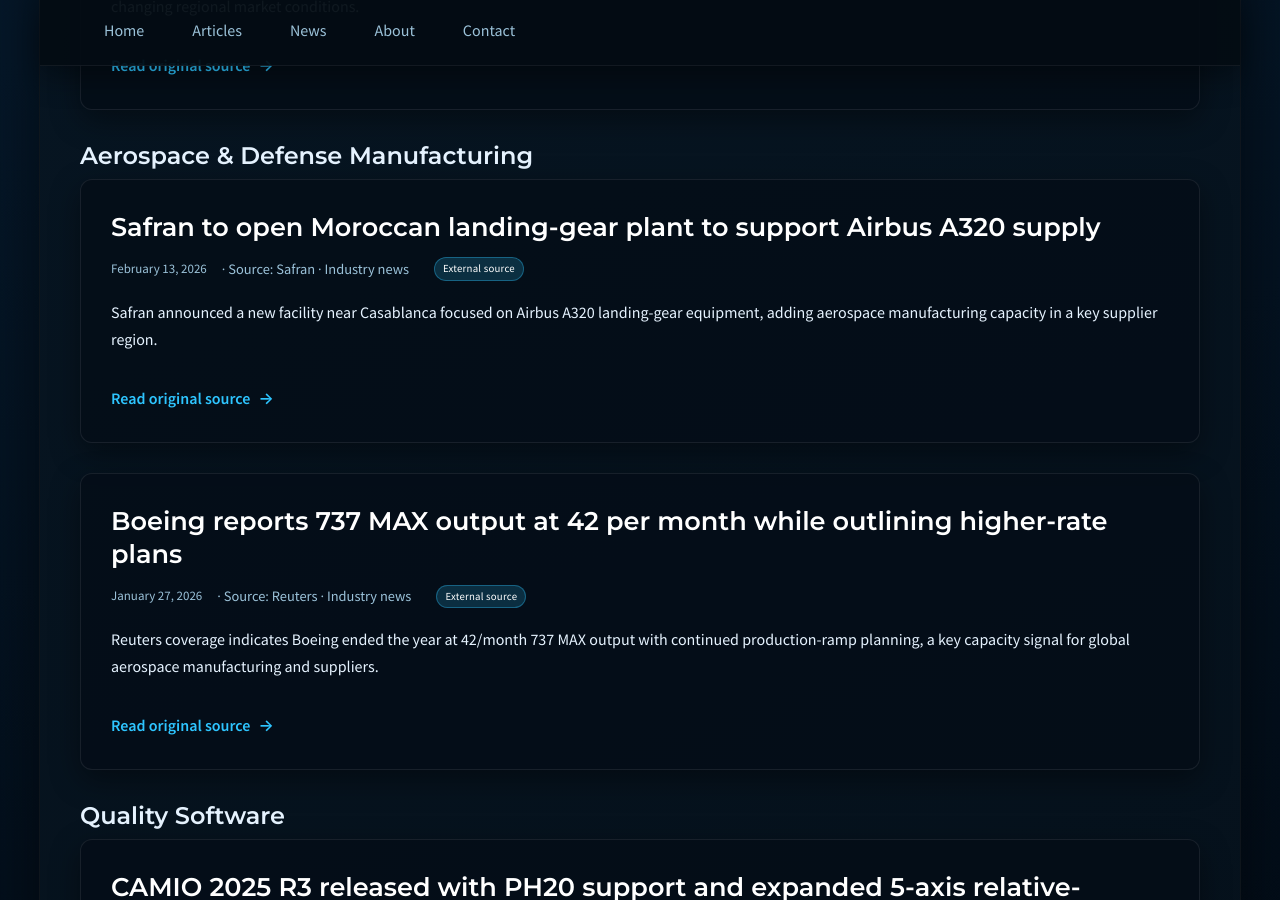
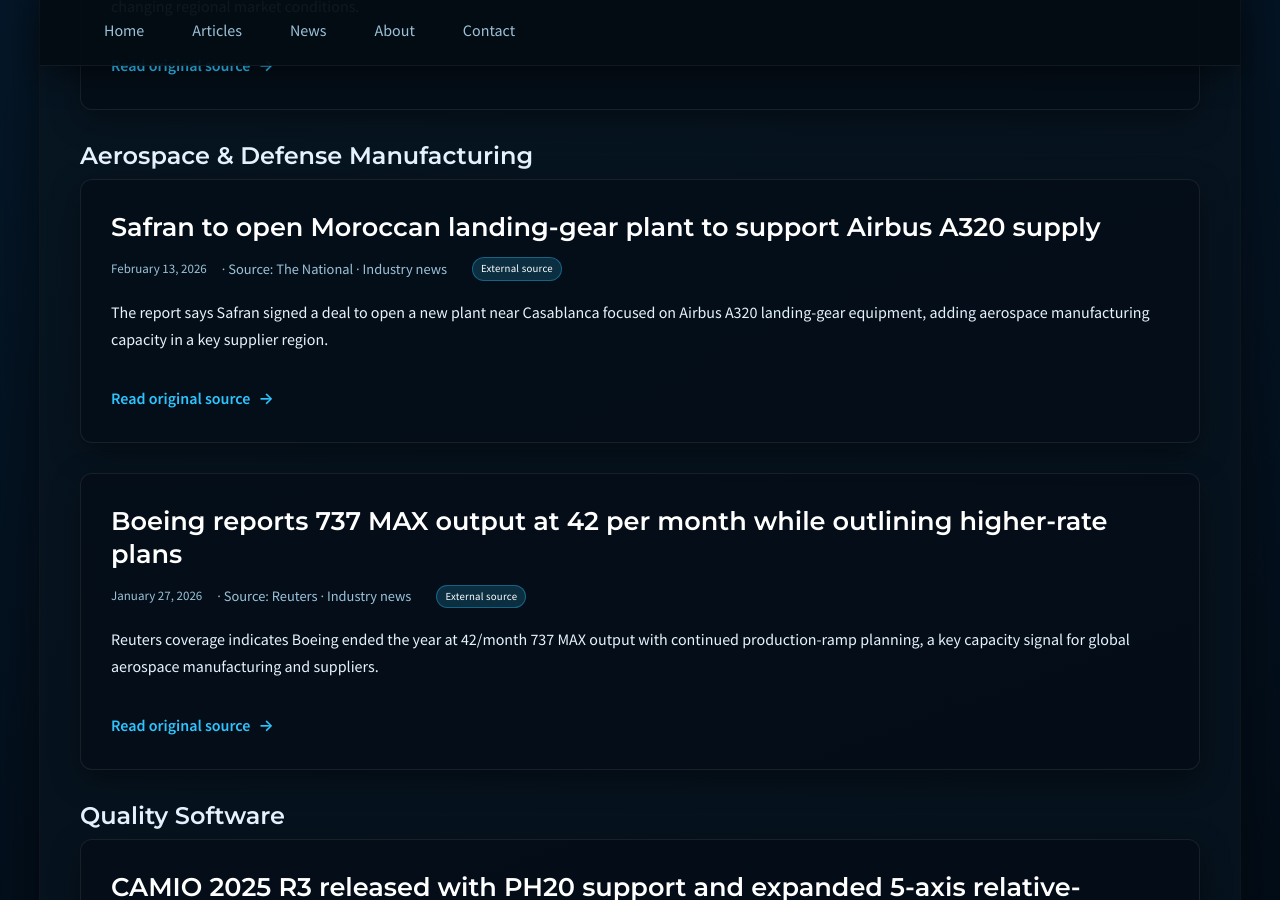
Before and after one commit to JohnForeman/MetrologyCentral, a Jekyll site: the page built from news.md, in a window 1280 px wide and 900 px high, scrolled down 2471 px. Built offline with Jekyll 4.4.1, drawn with Linux system fonts in a browser that asks for light colours.

Commit message:
Replace Safran PDF link with mobile-friendly HTML source

```diff
--- a/_data/news.yml
+++ b/_data/news.yml
@@ -16,11 +16,11 @@
 
 - date: 2026-02-13
   title: Safran to open Moroccan landing-gear plant to support Airbus A320 supply
-  source: Safran
+  source: The National
   sector: aerospace_defense_manufacturing
   kind: industry_news
-  summary: Safran announced a new facility near Casablanca focused on Airbus A320 landing-gear equipment, adding aerospace manufacturing capacity in a key supplier region.
-  url: https://www.safran-group.com/download/press_release/file/2265081
+  summary: The report says Safran signed a deal to open a new plant near Casablanca focused on Airbus A320 landing-gear equipment, adding aerospace manufacturing capacity in a key supplier region.
+  url: https://www.thenationalnews.com/business/aviation/2026/02/14/frances-safran-to-open-332m-aircraft-landing-gear-plant-in-morocco/
 
 - date: 2026-02-09
   title: NIST outlines expanding need for reference materials in orbital research and production
```
